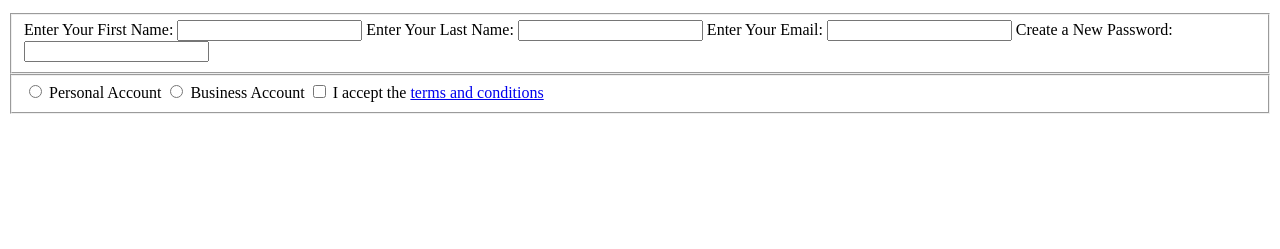
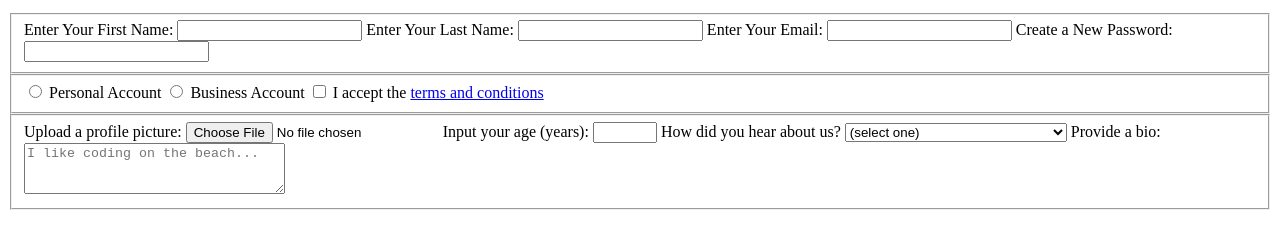
Before and after one commit to PreevEsk1/login-page, a plain HTML site: page index.html in a window 1280 px wide. Shown: the part 101-350 px from the top of the page. Drawn offline with Linux system fonts and the light colour scheme.

Commit message:
added another fieldset with four labels inside it

```diff
--- a/index.html
+++ b/index.html
@@ -22,6 +22,23 @@
               <input type="checkbox" name="terms" class="inline" required /> I accept the <a href="https://www.freecodecamp.org/news/terms-of-service/">terms and conditions</a>
             </label>
           </fieldset>
+          <fieldset>
+            <label>Upload a profile picture: <input type="file" name="file" /></label>
+            <label>Input your age (years): <input type="number" name="age" min="13" max="120" />
+            </label>
+            <label>How did you hear about us?
+              <select name="referrer">
+                <option value="">(select one)</option>
+                <option value="1">freeCodeCamp News</option>
+                <option value="2">freeCodeCamp YouTube Channel</option>
+                <option value="3">freeCodeCamp Forum</option>
+                <option value="4">Other</option>
+              </select>
+            </label>
+            <label>Provide a bio:
+              <textarea name="bio" rows="3" cols="30" placeholder="I like coding on the beach..."></textarea>
+            </label>
+          </fieldset>
     </form>
     </body>
 </html>
```
